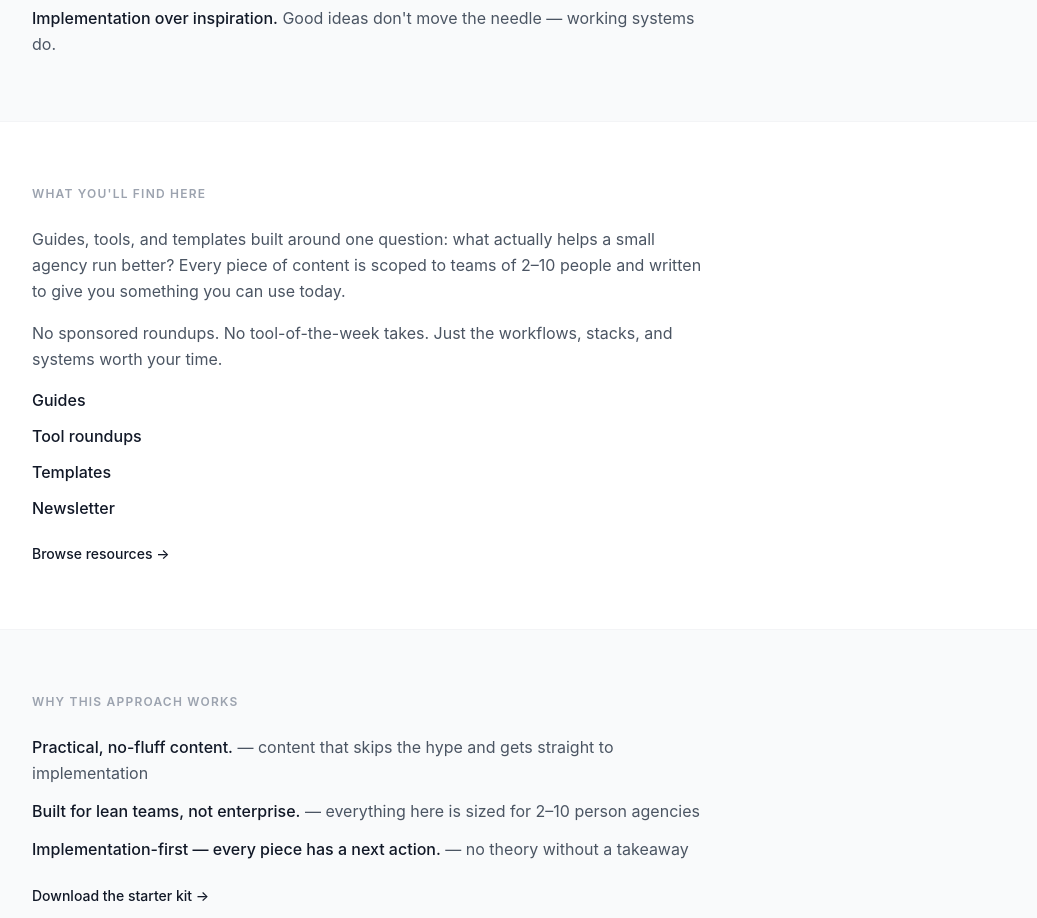
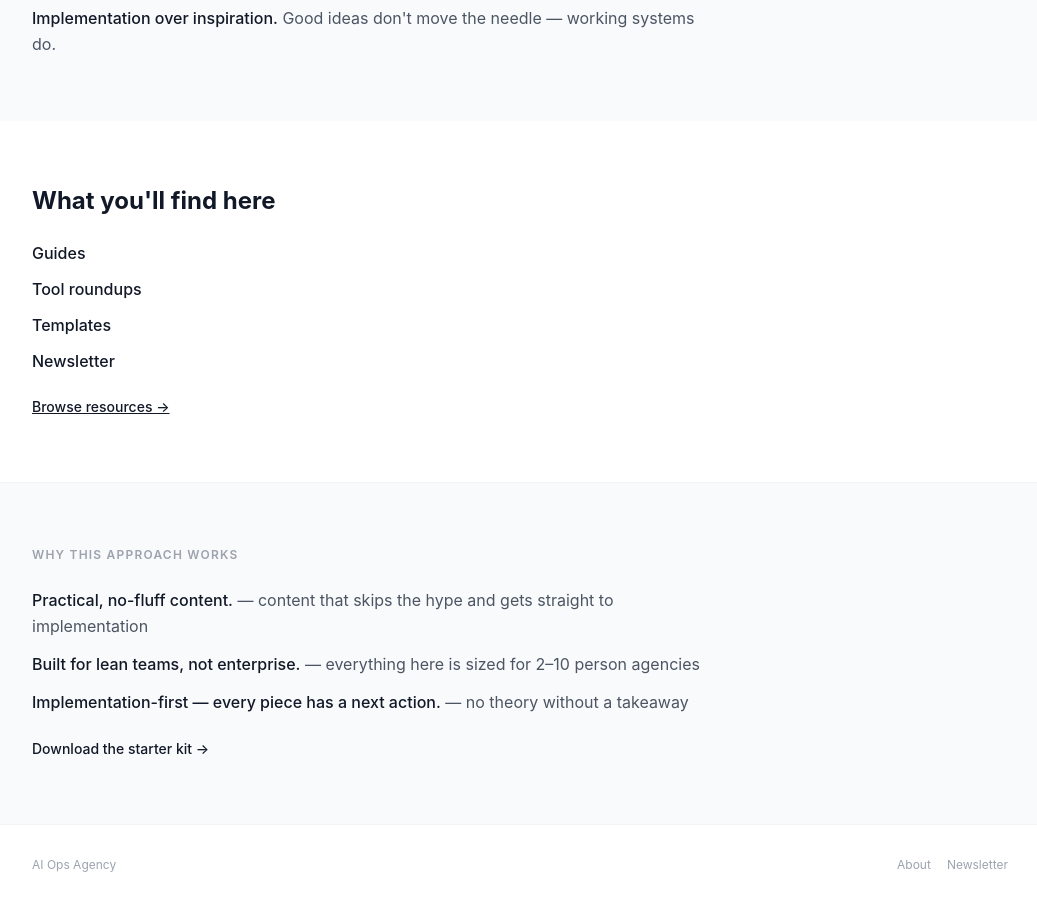
Before and after one commit to veramey/my-website, a Next.js app: page /about in a window 1280 px wide. Shown: the part 1340-2258 px from the top of the page, without its empty margins (120-1157 px from the left). Built offline with nearby package versions, Linux system fonts and the light colour scheme.

Commit message:
feat: implement issue #232
Implemented by AI Teammate via Claude Code.
Closes #232

```diff
--- a/src/pages/about.tsx
+++ b/src/pages/about.tsx
@@ -81,18 +81,11 @@ export default function About() {
         </div>
 
         {/* Section 4 — What You'll Find Here */}
-        <div className="border-t border-gray-100">
         <div className="max-w-5xl mx-auto px-6 py-16">
           <section>
-              <h2 className="text-xs font-semibold text-gray-400 uppercase tracking-widest mb-6">What You&apos;ll Find Here</h2>
             <div className="max-w-2xl">
-                <p className="text-base text-gray-600 leading-relaxed">
-                  Guides, tools, and templates built around one question: what actually helps a small agency run better? Every piece of content is scoped to teams of 2–10 people and written to give you something you can use today.
-                </p>
-                <p className="mt-4 text-base text-gray-600 leading-relaxed">
-                  No sponsored roundups. No tool-of-the-week takes. Just the workflows, stacks, and systems worth your time.
-                </p>
-                <ul className="mt-4 space-y-3">
+              <h2 className="text-2xl font-bold text-gray-900 mb-6">What you&apos;ll find here</h2>
+              <ul className="space-y-3">
                 <li>
                   <Link href="/guides" className="font-medium text-gray-900 hover:underline">Guides</Link>
                 </li>
@@ -106,10 +99,9 @@ export default function About() {
                   <Link href="/newsletter" className="font-medium text-gray-900 hover:underline">Newsletter</Link>
                 </li>
               </ul>
-                <Link href="/guides" className="inline-block mt-6 text-sm font-medium text-gray-900 hover:text-gray-600 transition-colors">Browse resources →</Link>
+              <Link href="/guides" className="inline-block mt-6 text-sm font-medium text-gray-900 underline hover:no-underline">Browse resources →</Link>
             </div>
           </section>
-          </div>
         </div>
 
         {/* Section 5 — Why This Approach Works */}
```
Also changed, not shown: 1 other file (tests, documents, lock files or other folders). Lines whose indentation alone changed are shown as unchanged.
